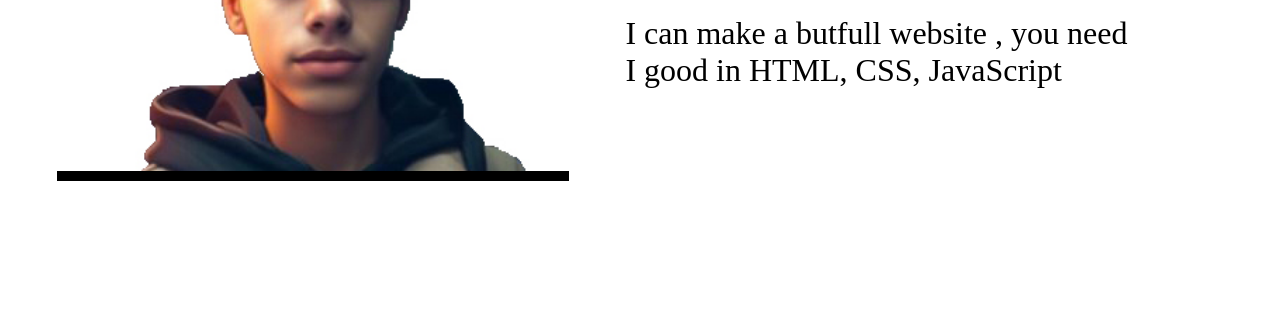
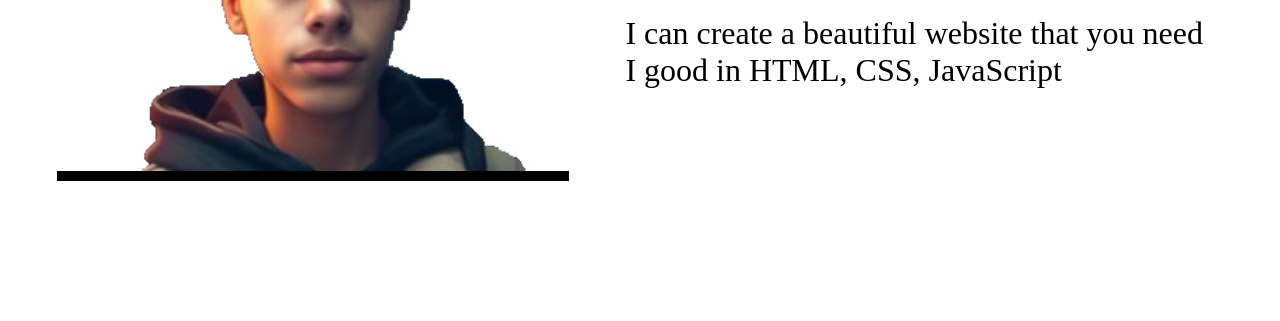
Before and after one commit to Ahmed-Mustafa132/MY-profile-, a plain HTML site: page index.html in a window 1280 px wide. Shown: the part 437-758 px from the top of the page. Drawn offline with Linux system fonts and the light colour scheme.

Commit message:
Update index.html

```diff
--- a/index.html
+++ b/index.html
@@ -33,7 +33,7 @@
             </h1> <br>
             <h1> a Front End Devolper</h1> <br>
             <p>
-                I can make a butfull website , you need <br>
+               I can create a beautiful website that you need<br>
                 I good in HTML, CSS, JavaScript
             </p>
         </div>
```
